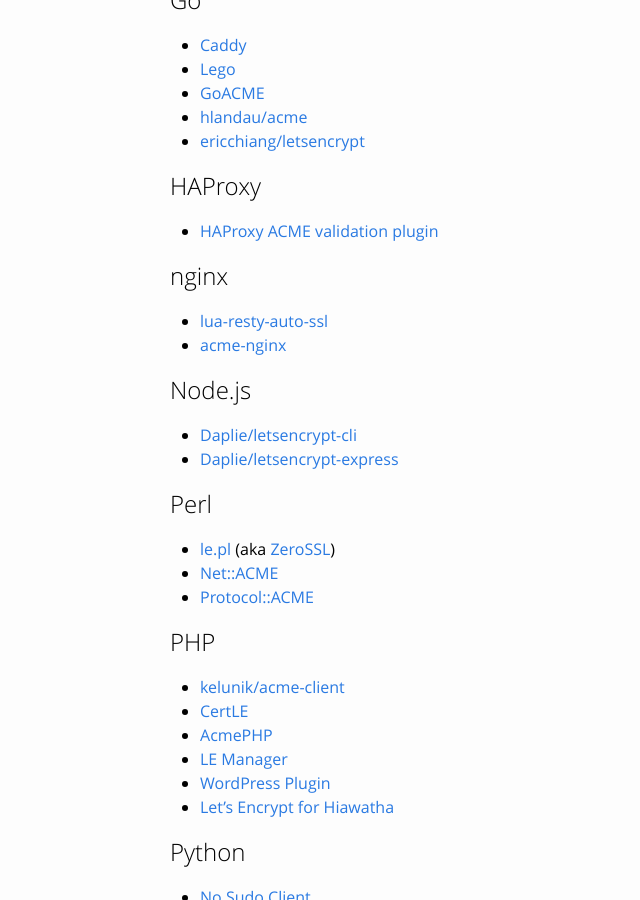
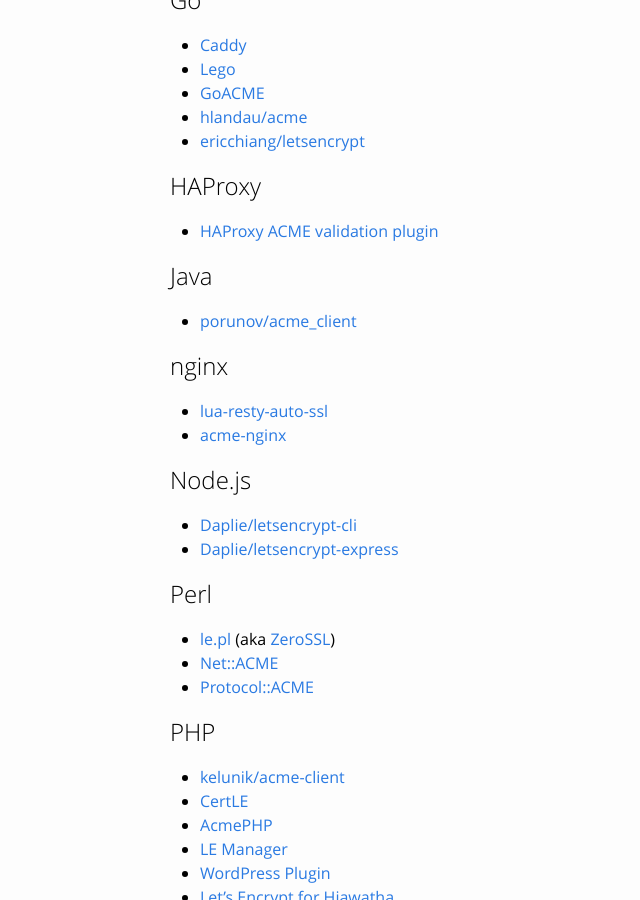
Before and after one commit to snowman1120/website, a Jekyll site: the page built from docs/client-options.md, in a window 1280 px wide and 900 px high, scrolled down 1108 px. Shown: the whole window, without its empty margins (0-640 px from the left). Built offline with Jekyll 4.4.1, drawn with Linux system fonts in a browser that asks for light colours.

Commit message:
Update client-options.md for porunov/acme_client (#104)
Adds https://github.com/porunov/acme_client

```diff
--- a/docs/client-options.md
+++ b/docs/client-options.md
@@ -51,6 +51,10 @@ third party clients.
 ## HAProxy
 
 - [HAProxy ACME validation plugin](https://github.com/janeczku/haproxy-acme-validation-plugin)
+
+## Java
+
+- [porunov/acme_client](https://github.com/porunov/acme_client)
 
 ## nginx
 
```
